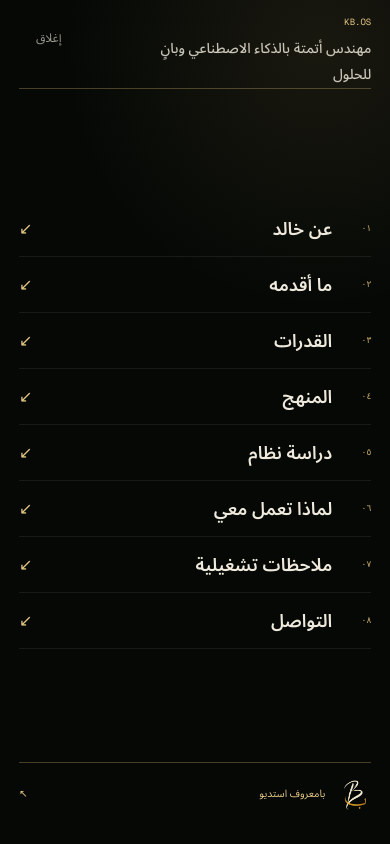
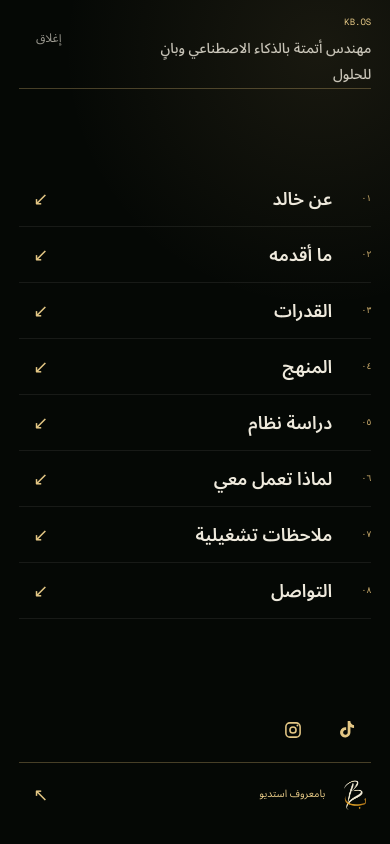
Before and after one commit to mrbamarouf/khalid-bamarouf, a Next.js app: page /ar in a window 390 px wide. Both pictures are taken after a click on the button "فتح القائمة". Shown: the top 844 px of the page. Built offline with nearby package versions, Linux system fonts and the light colour scheme; grey boxes are pictures that could not be loaded.

Commit message:
Refine mobile external link affordances

```diff
--- a/src/components/mobile-experience.module.css
+++ b/src/components/mobile-experience.module.css
@@ -340,7 +340,7 @@
     inset: 0;
     display: grid;
     min-height: 100svh;
-    grid-template-rows: auto minmax(0, 1fr) auto;
+    grid-template-rows: auto minmax(0, 1fr) auto auto;
     overflow-y: auto;
     overscroll-behavior: contain;
     padding: max(16px, env(safe-area-inset-top)) var(--m-gutter) max(18px, env(safe-area-inset-bottom));
@@ -350,7 +350,8 @@
   }
 
   .menuHeader,
-  .menu nav,
+  .menuNavigation,
+  .menuSocialLinks,
   .menuStudio {
     width: min(100%, var(--m-content));
     margin-inline: auto;
@@ -394,49 +395,128 @@
     font-size: var(--m-type-button);
   }
 
-  .menu nav {
+  .menuNavigation {
     display: grid;
     align-content: center;
     padding-block: 14px;
   }
 
-  .menu nav a {
+  .menuNavigation a {
     display: grid;
     min-height: 56px;
-    grid-template-columns: 30px minmax(0, 1fr) 18px;
+    grid-template-columns: 30px minmax(0, 1fr) 44px;
     align-items: center;
     gap: 9px;
     border-block-end: 1px solid rgba(238, 233, 220, 0.08);
   }
 
-  .menu nav a > span {
+  .menuNavigation a > span {
     color: var(--m-gold);
     font-family: var(--font-mono);
     font-size: 9px;
   }
 
-  .menu nav strong {
+  .menuNavigation strong {
     color: var(--m-paper);
     font-size: clamp(15px, 4.6vw, 19px);
     font-weight: 520;
     line-height: 1.35;
   }
 
-  .menu nav i,
-  .menuStudio i {
+  .menuArrow,
+  .externalArrow {
+    --arrow-shift-x: 2px;
+    --arrow-shift-y: -2px;
+    display: grid;
+    width: 44px;
+    height: 44px;
+    place-items: center;
     color: var(--m-gold-light);
     font-style: normal;
-  }
-
-  .shell[data-locale="ar"] .menu nav i,
-  .shell[data-locale="ar"] .menuStudio i {
-    transform: scaleX(-1);
+    font-size: 18px;
+    line-height: 1;
+    justify-self: end;
+    background: transparent;
+    border: 0;
+    transition:
+      transform 220ms cubic-bezier(0.16, 1, 0.3, 1),
+      filter 220ms ease;
+  }
+
+  .menuArrow {
+    --arrow-shift-y: 2px;
+  }
+
+  .shell[data-locale="ar"] .menuArrow,
+  .shell[data-locale="ar"] .externalArrow {
+    --arrow-shift-x: -2px;
+  }
+
+  .menuNavigation a:hover .menuArrow,
+  .menuNavigation a:focus-visible .menuArrow,
+  .menuStudio:hover .externalArrow,
+  .menuStudio:focus-visible .externalArrow,
+  .contactActions > a:hover .externalArrow,
+  .contactActions > a:focus-visible .externalArrow,
+  .footerStudio:hover .externalArrow,
+  .footerStudio:focus-visible .externalArrow {
+    filter: drop-shadow(0 0 10px rgba(200, 169, 106, 0.28));
+    transform: translate(var(--arrow-shift-x), var(--arrow-shift-y));
+  }
+
+  .menuNavigation a:active .menuArrow,
+  .menuStudio:active .externalArrow,
+  .contactActions > a:active .externalArrow,
+  .footerStudio:active .externalArrow {
+    transform: translate(calc(var(--arrow-shift-x) / 2), calc(var(--arrow-shift-y) / 2)) scale(0.96);
+  }
+
+  .menuSocialLinks {
+    display: flex;
+    min-height: 52px;
+    align-items: center;
+    justify-content: start;
+    gap: 12px;
+    padding-block: 6px 10px;
+    direction: ltr;
+  }
+
+  .shell[data-locale="ar"] .menuSocialLinks {
+    justify-content: end;
+  }
+
+  .menuSocialLinks a {
+    display: grid;
+    width: 44px;
+    height: 44px;
+    place-items: center;
+    color: var(--m-gold-light);
+    outline-offset: 4px;
+    transition:
+      color 220ms ease,
+      filter 220ms ease,
+      transform 220ms ease;
+  }
+
+  .menuSocialLinks a:hover,
+  .menuSocialLinks a:focus-visible {
+    filter: drop-shadow(0 0 12px rgba(200, 169, 106, 0.34));
+    transform: translateY(-1px);
+  }
+
+  .menuSocialLinks a:active {
+    transform: scale(0.96);
+  }
+
+  .menuSocialLinks svg {
+    width: 22px;
+    height: 22px;
   }
 
   .menuStudio {
     display: grid;
     min-height: 64px;
-    grid-template-columns: 36px minmax(0, 1fr) 18px;
+    grid-template-columns: 36px minmax(0, 1fr) 44px;
     align-items: center;
     gap: 10px;
     border-block-start: 1px solid var(--m-line-gold);
@@ -1913,12 +1993,6 @@
   .contactActions > a > i {
     grid-column: 2;
     grid-row: 1 / 3;
-    color: var(--m-gold-light);
-    font-style: normal;
-  }
-
-  .shell[data-locale="ar"] .contactActions > a > i {
-    transform: scaleX(-1);
   }
 
   .contactSocialLinks {
@@ -2005,7 +2079,7 @@
     display: grid;
     min-height: 58px;
     padding-block: 10px;
-    grid-template-columns: 32px minmax(0, 1fr) 18px;
+    grid-template-columns: 32px minmax(0, 1fr) 44px;
     align-items: center;
     gap: 10px;
     border-block: 1px solid var(--m-line);
@@ -2020,14 +2094,6 @@
     object-fit: contain;
   }
 
-  .footerStudio i {
-    font-style: normal;
-  }
-
-  .shell[data-locale="ar"] .footerStudio i {
-    transform: scaleX(-1);
-  }
-
   .footer > small {
     color: var(--m-faint);
     font-family: var(--font-mono);
@@ -2132,7 +2198,7 @@
 
   .menu {
     grid-template-columns: minmax(220px, 0.72fr) minmax(0, 1fr);
-    grid-template-rows: auto minmax(0, 1fr);
+    grid-template-rows: auto auto minmax(0, 1fr);
     column-gap: 30px;
     padding-inline: max(24px, env(safe-area-inset-left)) max(24px, env(safe-area-inset-right));
   }
@@ -2142,23 +2208,35 @@
     width: 100%;
   }
 
-  .menu nav {
+  .menuNavigation {
     grid-column: 1;
+    grid-row: 2 / 4;
     width: 100%;
     align-content: start;
-  }
-
-  .menu nav a {
+    max-height: calc(100svh - 126px);
+    overflow-y: auto;
+    overscroll-behavior: contain;
+  }
+
+  .menuNavigation a {
     min-height: 44px;
   }
 
-  .menu nav strong {
+  .menuNavigation strong {
     font-size: 14px;
+  }
+
+  .menuSocialLinks {
+    grid-column: 2;
+    grid-row: 2;
+    width: 100%;
+    padding-block: 16px 0;
+    align-self: start;
   }
 
   .menuStudio {
     grid-column: 2;
-    grid-row: 2;
+    grid-row: 3;
     width: 100%;
     align-self: center;
   }
@@ -2230,6 +2308,17 @@
   .contactSystem i::after {
     animation: none;
   }
+
+  .menuNavigation a,
+  .menuArrow,
+  .externalArrow,
+  .menuSocialLinks a,
+  .menuStudio,
+  .contactActions > a,
+  .contactSocialLinks a,
+  .footerStudio {
+    transition: none;
+  }
 }
 
 @keyframes ambientDrift {
--- a/src/components/mobile-experience.tsx
+++ b/src/components/mobile-experience.tsx
@@ -74,6 +74,32 @@ function renderCopy(text: string): ReactNode {
 function splitSentences(text: string) {
   const sentences = text.match(/[^.!?؟]+[.!?؟]?/g)?.map((sentence) => sentence.trim());
   return sentences?.filter(Boolean) ?? [text];
+}
+
+function DirectionalArrow({
+  kind,
+  locale,
+}: {
+  kind: "external" | "section";
+  locale: Locale;
+}) {
+  const arrow =
+    kind === "external"
+      ? locale === "ar"
+        ? "↖"
+        : "↗"
+      : locale === "ar"
+        ? "↙"
+        : "↘";
+
+  return (
+    <i
+      aria-hidden="true"
+      className={kind === "external" ? styles.externalArrow : styles.menuArrow}
+    >
+      {arrow}
+    </i>
+  );
 }
 
 function MobileAmbient() {
@@ -198,15 +224,17 @@ function MobileHeader({
               </button>
             </div>
 
-            <nav>
+            <nav className={styles.menuNavigation}>
               {navigation.map((item, index) => (
                 <a href={item.href} key={item.href} onClick={onClose}>
                   <span>{formatIndex(index, locale)}</span>
                   <strong>{item.label}</strong>
-                  <i aria-hidden="true">↘</i>
+                  <DirectionalArrow kind="section" locale={locale} />
                 </a>
               ))}
             </nav>
+
+            <StudioSocialLinks className={styles.menuSocialLinks} />
 
             <a
               aria-label={content.studio.ariaLabel}
@@ -215,7 +243,7 @@ function MobileHeader({
             >
               <Image alt="" height={36} src={studioSymbolPath} width={36} />
               <span>{content.studio.label}</span>
-              <i aria-hidden="true">↗</i>
+              <DirectionalArrow kind="external" locale={locale} />
             </a>
           </motion.aside>
         ) : null}
@@ -801,12 +829,12 @@ function MobileContact({ content }: { content: SiteContent }) {
         <a href={getWhatsAppHref()} rel="noreferrer" target="_blank">
           <span>{content.contact.whatsappLabel}</span>
           <strong dir="ltr">{contactConfig.whatsapp.display}</strong>
-          <i aria-hidden="true">↗</i>
+          <DirectionalArrow kind="external" locale={content.locale} />
         </a>
         <a href={getMailtoHref(content.contact.subject)}>
           <span>{content.contact.emailLabel}</span>
           <strong dir="ltr">{contactConfig.email.address}</strong>
-          <i aria-hidden="true">↗</i>
+          <DirectionalArrow kind="external" locale={content.locale} />
         </a>
         <StudioSocialLinks className={styles.contactSocialLinks} />
       </motion.div>
@@ -831,7 +859,7 @@ function MobileFooter({ content }: { content: SiteContent }) {
       >
         <Image alt="" height={32} src={studioFooterMarkPath} width={32} />
         <span>{content.studio.footerSignature}</span>
-        <i aria-hidden="true">↗</i>
+        <DirectionalArrow kind="external" locale={content.locale} />
       </a>
       <small dir="ltr">© {new Date().getFullYear()} {brandName}</small>
     </footer>
```
